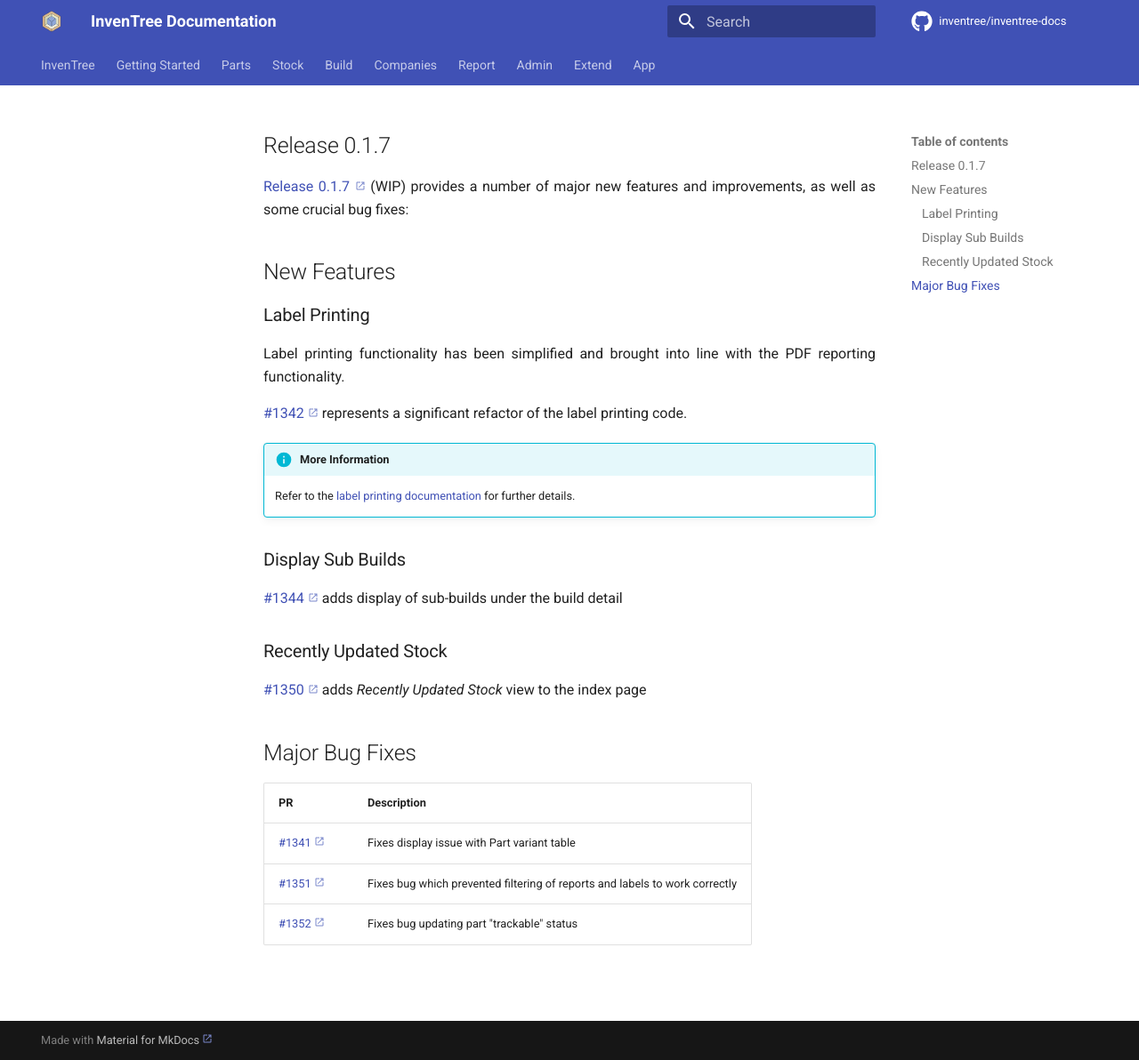
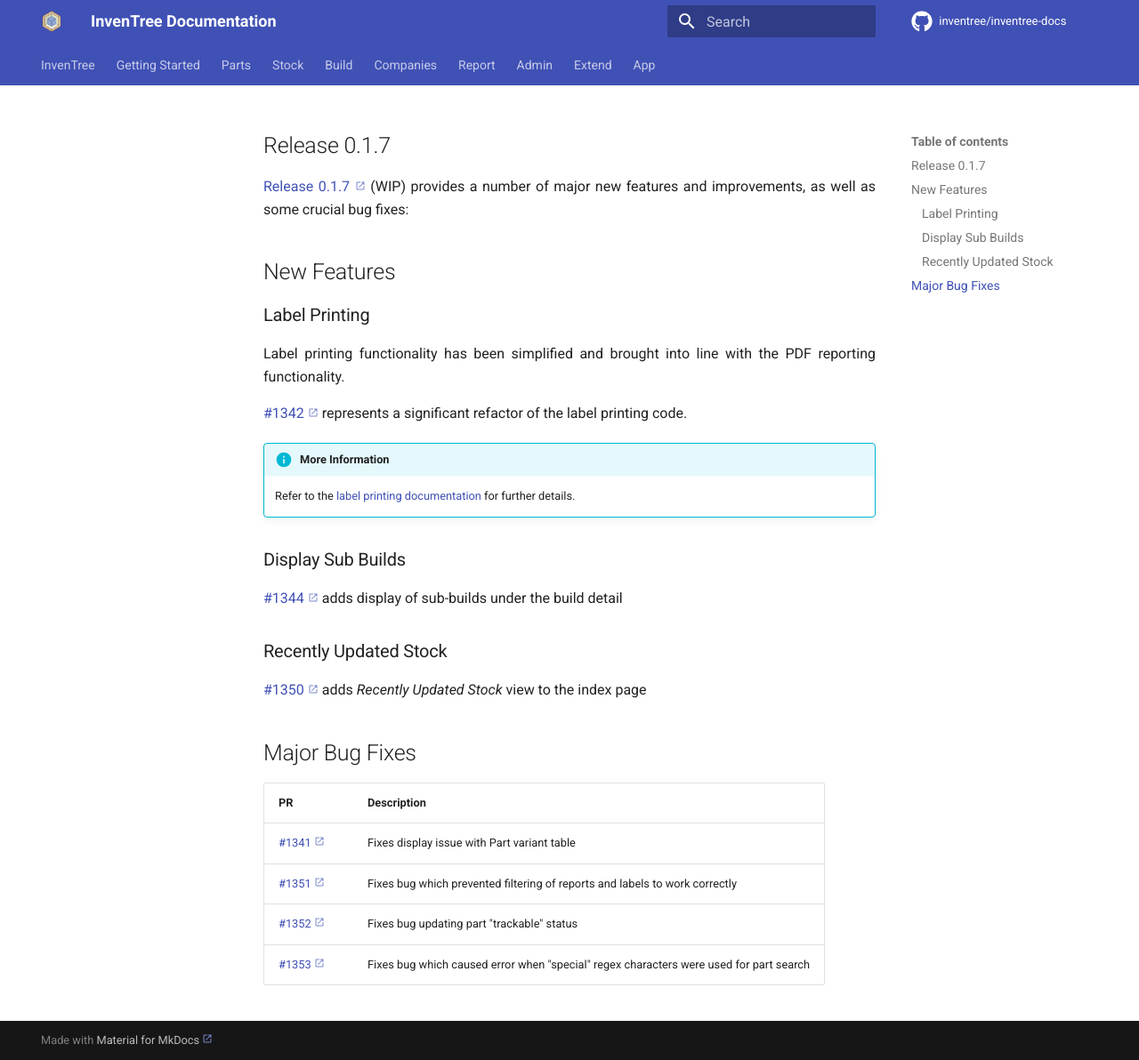
Before and after one commit to inventree/inventree-docs, an MkDocs documentation site: the page built from docs/releases/0.1.7.md, in a window 1280 px wide and 1192 px high. Shown: the whole window at 89% size. Built offline with MkDocs 1.6.1 and Material for MkDocs 9.7.7, drawn with Linux system fonts in a browser that asks for light colours; a script that is not in the unit is left out; comment, search, counter and statistics services are not loaded.

Commit message:
Update 0.1.7.md

```diff
--- a/docs/releases/0.1.7.md
+++ b/docs/releases/0.1.7.md
@@ -31,3 +31,4 @@
 | [#1341](https://github.com/inventree/InvenTree/pull/1341) | Fixes display issue with Part variant table |
 | [#1351](https://github.com/inventree/InvenTree/pull/1351) | Fixes bug which prevented filtering of reports and labels to work correctly |
 | [#1352](https://github.com/inventree/InvenTree/pull/1352) | Fixes bug updating part "trackable" status |
+| [#1353](https://github.com/inventree/InvenTree/pull/1353) | Fixes bug which caused error when "special" regex characters were used for part search |
```
